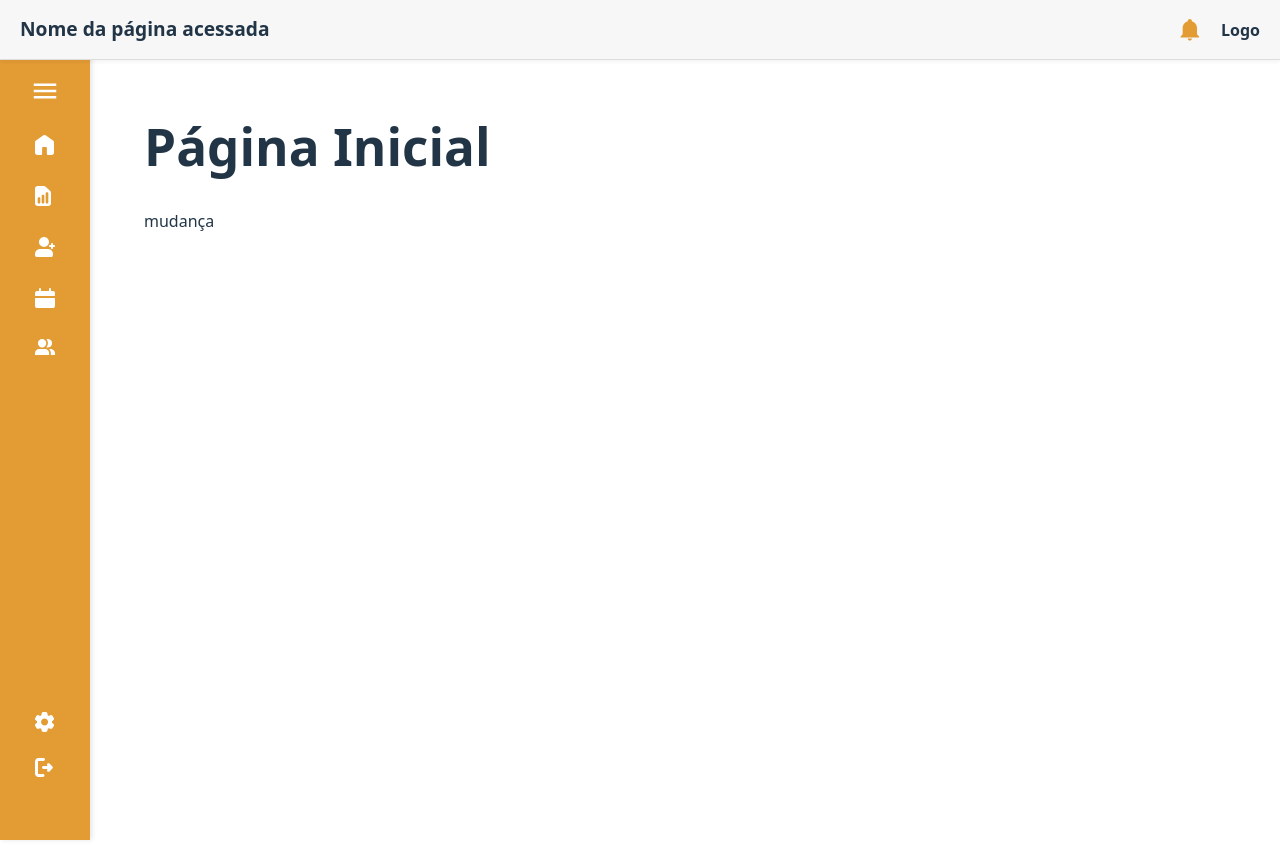
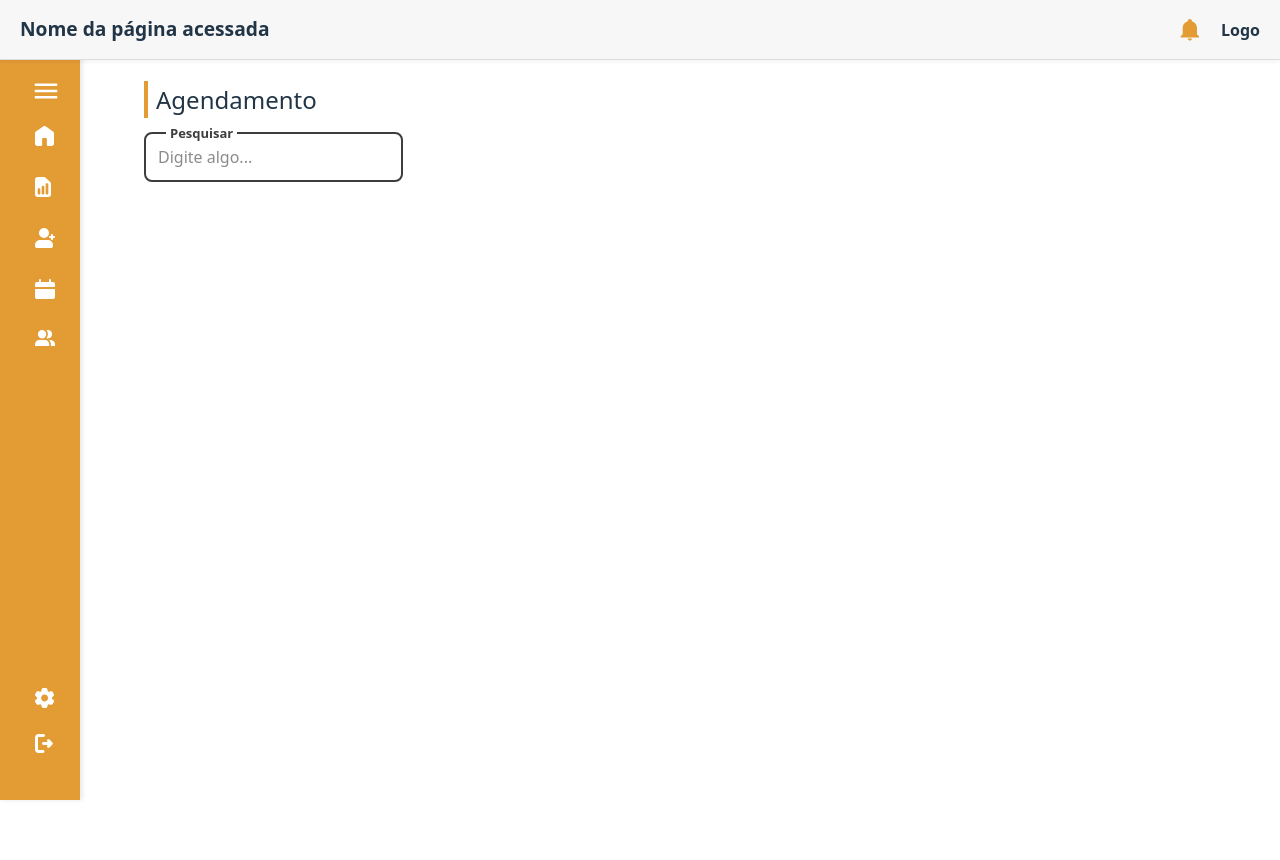
Before and after one commit to soouzaana/Ghours, a Vue app: page / in a window 1280 px wide. After the commit the page ends 800 px from the top, so only its background shows below. Built offline with nearby package versions, Linux system fonts and the light colour scheme.

Commit message:
feat: implement routing and enhance Inicio and Sidebar components :sparkles:

```diff
--- a/index.html
+++ b/index.html
@@ -4,6 +4,7 @@
     <meta charset="UTF-8" />
     <meta name="viewport" content="width=device-width, initial-scale=1.0" />
     <title>GHours</title>
+    <link rel="stylesheet" href="./src/output.css" />
   </head>
   <body>
     <div id="app"></div>
--- /dev/null
+++ b/src/components/Section/Agendamentos/Agendamento.vue
@@ -0,0 +1,3 @@
+<template>
+  <div>agendamentos</div>
+</template>
--- a/src/components/Section/Inicio/Inicio.vue
+++ b/src/components/Section/Inicio/Inicio.vue
@@ -1,10 +1,28 @@
 <script setup>
+import { Form } from "vee-validate";
 import MainLayout from "../../MainLayout/MainLayout.vue";
+import router from "../../../router";
+import TextField from "../../VV/TextField.vue";
 </script>
 
 <template>
   <MainLayout>
-    <h1 class="text-3xl font-bold mb-4">Página Inicial</h1>
-    <p>mudança</p>
+    <p class="main-title text-2xl font-semibold mb-4">Agendamento</p>
+    <div class="top-section">
+      <TextField
+        v-model="search"
+        label="Pesquisar"
+        placeholder="Digite algo..."
+      />
+    </div>
   </MainLayout>
 </template>
+
+<style scoped>
+.main-title::before {
+  content: "";
+  border: 2px solid #e39b34;
+  margin-right: 0.5rem;
+  height: auto;
+}
+</style>
--- a/src/components/Sidebar/Sidebar.vue
+++ b/src/components/Sidebar/Sidebar.vue
@@ -1,5 +1,6 @@
 <script lang="ts" setup>
 import { ref } from "vue";
+import { useRouter } from "vue-router";
 import Home from "../Icons/Home.vue";
 import Report from "../Icons/Report.vue";
 import Hamburguer from "../Icons/Hamburguer.vue";
@@ -9,25 +10,28 @@ import Peoples from "../Icons/Peoples.vue";
 import Settings from "../Icons/Settings.vue";
 import Exit from "../Icons/Exit.vue";
 
+const router = useRouter();
+
 const topItems = ref([
-  { icon: Home, label: "Início" },
-  { icon: Report, label: "Relatórios" },
-  { icon: AddPeople, label: "Clientes" },
-  { icon: Calendar, label: "Agendamentos" },
-  { icon: Peoples, label: "Funcionários" },
+  { icon: Home, label: "Início", path: "/" },
+  { icon: Report, label: "Relatórios", path: "/relatorios" },
+  { icon: AddPeople, label: "Clientes", path: "/clientes" },
+  { icon: Calendar, label: "Agendamentos", path: "/agendamentos" },
+  { icon: Peoples, label: "Funcionários", path: "/funcionarios" },
 ]);
 
 const bottomItems = ref([
-  { icon: Settings, label: "Configurações" },
-  { icon: Exit, label: "Sair" },
+  { icon: Settings, label: "Configurações", path: "/configuracoes" },
+  { icon: Exit, label: "Sair", path: "/logout" },
 ]);
 
 const activeIndex = ref<number | null>(null);
 const isExpanded = ref(false);
 const isHover = ref(false);
 
-const setActive = (index: number) => {
+const setActive = (index: number, path: string) => {
   activeIndex.value = index;
+  router.push(path);
 };
 
 const toggleSidebar = () => {
@@ -54,7 +58,7 @@ const toggleSidebar = () => {
           :key="index"
           class="sidebar-item"
           :class="{ active: activeIndex === index }"
-          @click="setActive(index)"
+          @click="setActive(index, item.path)"
         >
           <component :is="item.icon" class="icon" />
           <span class="label">{{ item.label }}</span>
@@ -67,6 +71,7 @@ const toggleSidebar = () => {
         v-for="(item, index) in bottomItems"
         :key="index"
         class="sidebar-item"
+        @click="router.push(item.path)"
       >
         <component :is="item.icon" class="icon" />
         <span class="label">{{ item.label }}</span>
--- /dev/null
+++ b/src/router/index.ts
@@ -0,0 +1,15 @@
+import { createRouter, createWebHistory } from "vue-router";
+import Inicio from "../components/Section/Inicio/Inicio.vue";
+import Agendamentos from "../components/Section/Agendamentos/Agendamento.vue";
+
+const routes = [
+  // { path: "/", component: Inicio },
+  { path: "/agendamento", component: Agendamentos },
+];
+
+const router = createRouter({
+  history: createWebHistory(),
+  routes,
+});
+
+export default router;
```
Also changed, not shown: src/main.js (+5 -4 lines).
